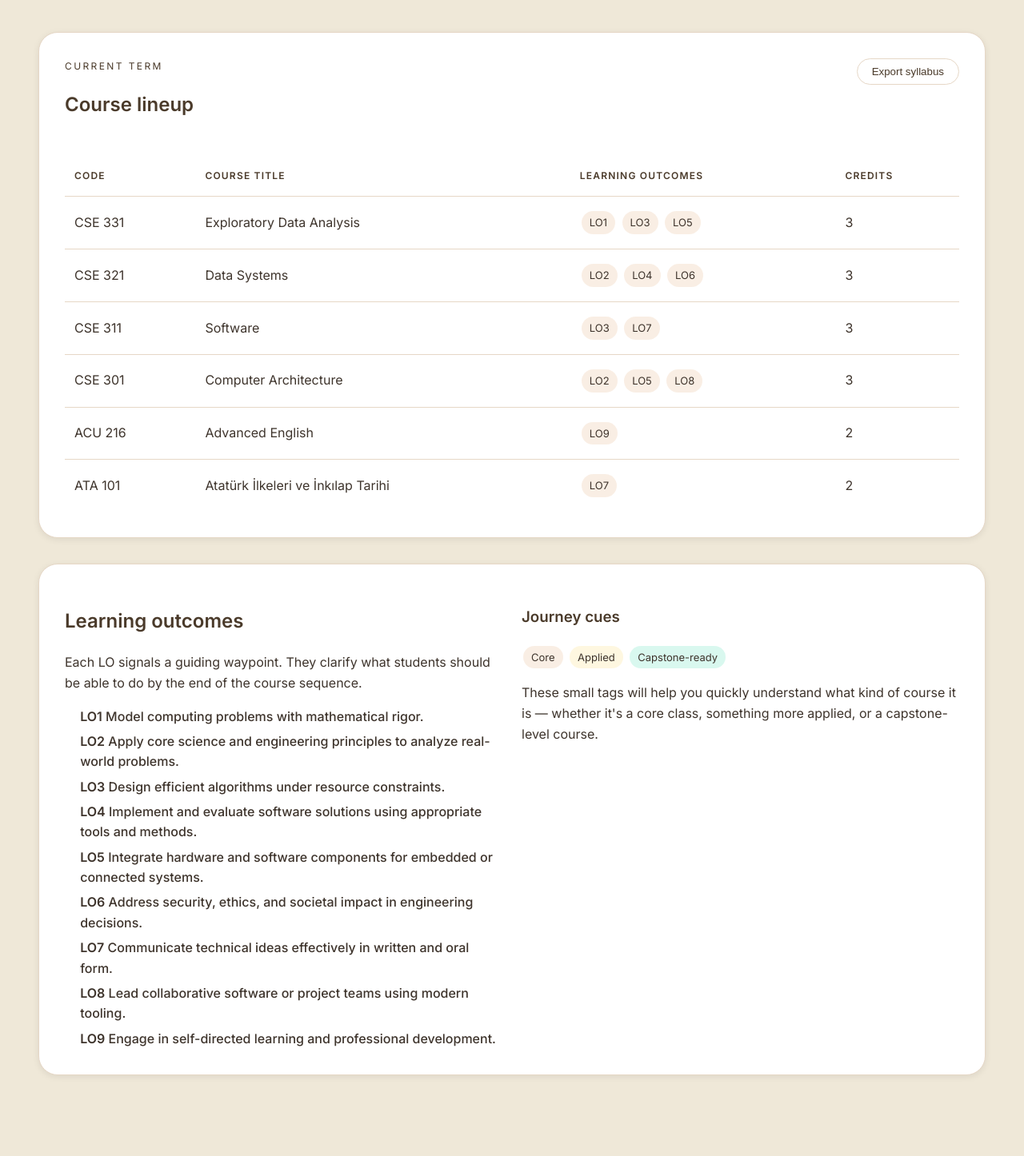
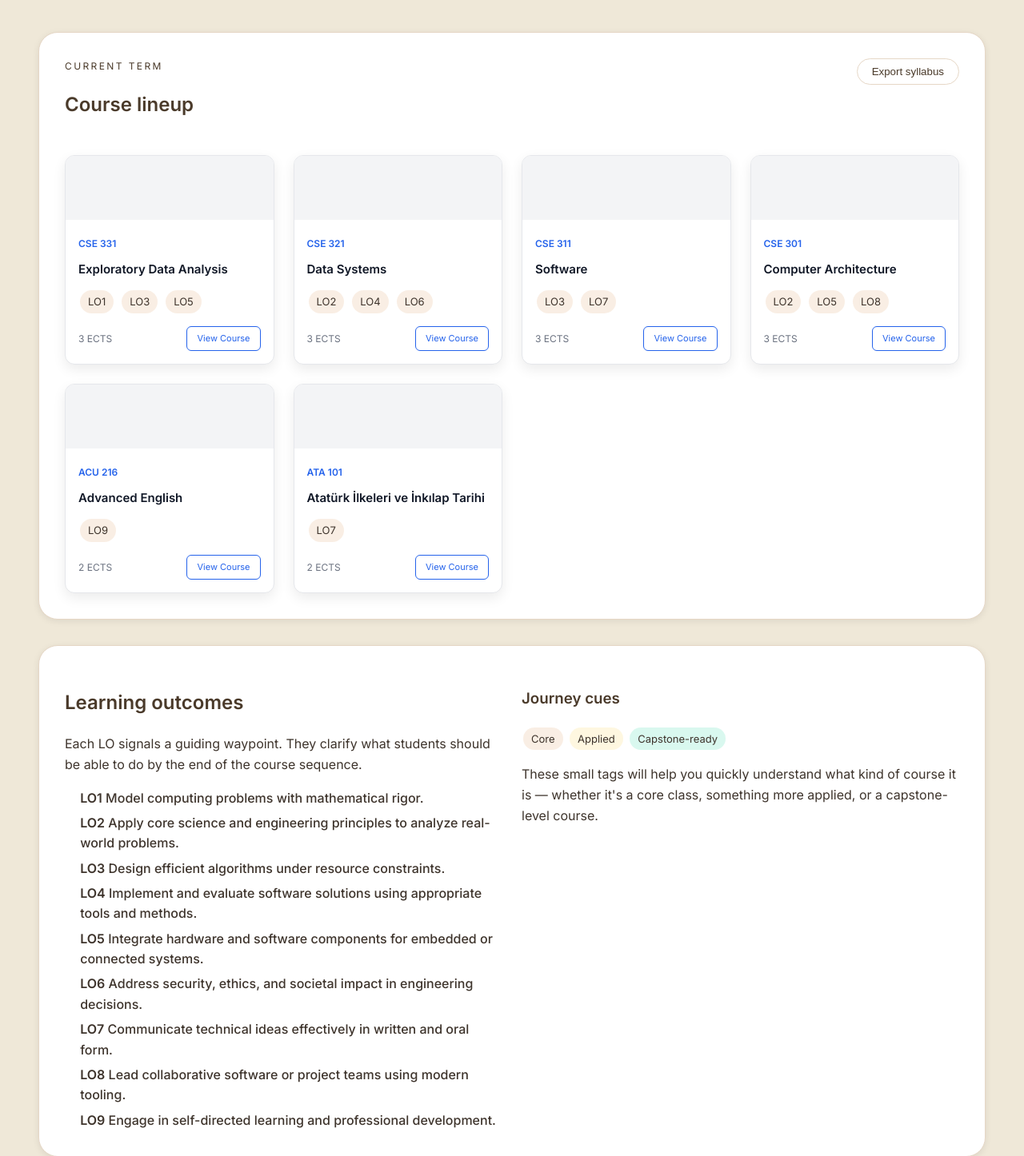
Before and after one commit to UmutBerkKarakurt/Pathwise, a Django app: page /courses/ in a window 1280 px wide. Shown: the part 339-1785 px from the top of the page at 80% size. Run offline with Django 4.2, Linux system fonts and the light colour scheme.

Commit message:
Add software course page and hide hero section

```diff
--- /dev/null
+++ b/core/static/css/courses.css
@@ -0,0 +1,70 @@
+/* 🔥 GRID – YAN YANA OLAYI BURASI */
+.courses-grid {
+    display: grid;
+    grid-template-columns: repeat(auto-fill, minmax(260px, 1fr));
+    gap: 24px;
+}
+
+/* TEK TEK BEYAZ KUTULAR */
+.course-card {
+    background: #ffffff;
+    border-radius: 12px;
+    border: 1px solid #e5e7eb;
+    box-shadow: 0 6px 16px rgba(0,0,0,0.08);
+    overflow: hidden;
+}
+
+/* ÜST RENKLİ ALAN */
+.course-cover {
+    height: 80px;
+    background: #f3f4f6;
+}
+
+/* KART İÇİ */
+.course-content {
+    padding: 16px;
+}
+
+/* DERS KODU */
+.course-code {
+    font-size: 12px;
+    color: #2563eb;
+    font-weight: 600;
+}
+
+/* DERS ADI */
+.course-title {
+    font-size: 15px;
+    font-weight: 600;
+    margin: 8px 0 12px;
+    color: #111827;
+}
+
+/* LO’LAR */
+.course-los {
+    display: flex;
+    flex-wrap: wrap;
+    gap: 6px;
+    margin-bottom: 14px;
+}
+
+/* ALT KISIM */
+.course-footer {
+    display: flex;
+    justify-content: space-between;
+    align-items: center;
+}
+
+.credits {
+    font-size: 12px;
+    color: #6b7280;
+}
+
+.course-btn {
+    font-size: 11px;
+    padding: 6px 12px;
+    border-radius: 6px;
+    border: 1px solid #2563eb;
+    color: #2563eb;
+    text-decoration: none;
+}
--- a/core/templates/core/base.html
+++ b/core/templates/core/base.html
@@ -9,6 +9,9 @@
     <link rel="preconnect" href="https://fonts.gstatic.com" crossorigin>
     <link href="https://fonts.googleapis.com/css2?family=Inter:wght@400;500;600&display=swap" rel="stylesheet">
     <link rel="stylesheet" href="{% static 'css/style.css' %}">
+    {% load static %}
+    <link rel="stylesheet" href="{% static 'css/courses.css' %}">
+
 </head>
 <body>
     <div class="sky-gradient"></div>
@@ -35,6 +38,7 @@
         </div>
     </header>
 
+    {% block hero %}
     <section class="hero">
         <div>
             <p class="eyebrow">{% block eyebrow %}Guiding every step of the journey{% endblock %}</p>
@@ -42,6 +46,7 @@
             <p class="lead">{% block page_lead %}Monitor progress, outcomes, and student success across the Computer Engineering program.{% endblock %}</p>
         </div>
     </section>
+    {% endblock %}
 
     <main class="page-container">
         {% block content %}{% endblock %}
--- a/core/templates/core/courses.html
+++ b/core/templates/core/courses.html
@@ -3,9 +3,12 @@
 {% block title %}Courses · Pathwise{% endblock %}
 {% block eyebrow %}Course compass{% endblock %}
 {% block page_title %}Courses & learning outcomes{% endblock %}
-{% block page_lead %}An easy-to-navigate overview of courses and what students are expected to learn from them.{% endblock %}
+{% block page_lead %}
+An easy-to-navigate overview of courses and what students are expected to learn from them.
+{% endblock %}
 
 {% block content %}
+
 <section class="card">
     <header class="section-header">
         <div>
@@ -14,34 +17,49 @@
         </div>
         <button class="ghost-btn">Export syllabus</button>
     </header>
-    <div class="table-wrapper">
-        <table class="clean-table">
-            <thead>
-                <tr>
-                    <th>Code</th>
-                    <th>Course title</th>
-                    <th>Learning outcomes</th>
-                    <th>Credits</th>
-                </tr>
-            </thead>
-            <tbody>
-                {% for course in courses %}
-                <tr>
-                    <td>{{ course.code }}</td>
-                    <td>{{ course.title }}</td>
-                    <td>
-                        {% for lo in course.los %}
+
+    <!-- 🔽 DERS KARTLARI -->
+    <div class="courses-grid">
+
+        {% for course in courses %}
+        <div class="course-card">
+
+            <!-- ÜST RENKLİ ALAN -->
+            <div class="course-cover"></div>
+
+            <!-- BEYAZ KUTU İÇERİK -->
+            <div class="course-content">
+
+                <span class="course-code">{{ course.code }}</span>
+
+                <h3 class="course-title">
+                    {{ course.title }}
+                </h3>
+
+                <!-- LEARNING OUTCOMES -->
+                <div class="course-los">
+                    {% for lo in course.los %}
                         <span class="chip">LO{{ lo }}</span>
-                        {% endfor %}
-                    </td>
-                    <td>{{ course.credits }}</td>
-                </tr>
-                {% endfor %}
-            </tbody>
-        </table>
+                    {% endfor %}
+                </div>
+
+                <!-- ALT BİLGİ -->
+                <div class="course-footer">
+                    <span class="credits">{{ course.credits }} ECTS</span>
+                    <a href="{% url 'software' %}" class="course-btn">
+                         View Course
+                    </a>
+
+                </div>
+
+            </div>
+        </div>
+        {% endfor %}
+
     </div>
 </section>
 
+<!-- ALT AÇIKLAMA KISMI AYNI KALDI -->
 <section class="card split">
     <div>
         <h2>Learning outcomes</h2>
@@ -62,6 +80,7 @@
             <li><strong>LO9</strong> Engage in self-directed learning and professional development.</li>
         </ul>
     </div>
+
     <div>
         <h3>Journey cues</h3>
         <div class="legend">
@@ -69,7 +88,10 @@
             <span class="chip soft">Applied</span>
             <span class="chip accent">Capstone-ready</span>
         </div>
-        <p>These small tags will help you quickly understand what kind of course it is — whether it's a core class, something more applied, or a capstone-level course.</p>
+        <p>
+            These small tags will help you quickly understand what kind of course it is — whether it's a core class, something more applied, or a capstone-level course.
+        </p>
     </div>
 </section>
+
 {% endblock %}
--- a/core/urls.py
+++ b/core/urls.py
@@ -10,4 +10,5 @@ urlpatterns = [
     path("students/", views.students, name="students"),
     path("home/", views.home, name="home"),
     path("ace/", views.ace, name="ace"),
+    path("software/", views.software, name="software"),
 ]
--- a/core/views.py
+++ b/core/views.py
@@ -1,4 +1,5 @@
 from django.shortcuts import render
+from django.http import HttpResponse
 
 
 def home(request):
@@ -44,21 +45,25 @@ def dashboard(request):
             "progress": 0,
         },
     ]
+
     attendance_trend = [
         {"label": "Laboratories", "delta": "+3.2%", "spark": "spark-1"},
         {"label": "Core lectures", "delta": "+1.4%", "spark": "spark-2"},
         {"label": "Project reviews", "delta": "-0.8%", "spark": "spark-3"},
     ]
+
     upcoming_milestones = [
         {"title": "Data Analysis assignment", "time": "Week 6"},
         {"title": "Group Project presentation", "time": "Week 9"},
         {"title": "Vocabulary quiz", "time": "Week 12"},
     ]
+
     context = {
         "cohorts": cohorts,
         "attendance_trend": attendance_trend,
         "upcoming_milestones": upcoming_milestones,
     }
+
     return render(request, "core/dashboard.html", context)
 
 
@@ -71,16 +76,19 @@ def courses(request):
         {"code": "ACU 216", "title": "Advanced English", "los": ["9"], "credits": 2},
         {"code": "ATA 101", "title": "Atatürk İlkeleri ve İnkılap Tarihi", "los": ["7"], "credits": 2},
     ]
+
     learning_outcomes = [
         {"code": "LO1", "description": "Model computing problems with mathematical rigor."},
         {"code": "LO3", "description": "Design efficient algorithms under resource constraints."},
         {"code": "LO5", "description": "Integrate hardware/software for embedded solutions."},
         {"code": "LO8", "description": "Lead collaborative software projects with modern tooling."},
     ]
+
     context = {
         "courses": courses_data,
         "learning_outcomes": learning_outcomes,
     }
+
     return render(request, "core/courses.html", context)
 
 
@@ -107,7 +115,6 @@ def outcomes(request):
         "Bitirme projesi için PO5 kapsamındaki hedefleri netleştirip paylaşıyoruz.",
     ]
 
-    # PO başlıkları (matrix tablosunun üstündeki sütun isimleri)
     po_headers = ["PO1", "PO2", "PO3", "PO4", "PO5"]
 
     context = {
@@ -116,6 +123,7 @@ def outcomes(request):
         "actions": actions,
         "po_headers": po_headers,
     }
+
     return render(request, "core/outcomes.html", context)
 
 
@@ -127,6 +135,7 @@ def students(request):
         "attendance": "92%",
         "credits": 96,
     }
+
     current_courses = [
         {"title": "CSE 331 · Exploratory Data Analysis", "grade": "AA", "attendance": "95%"},
         {"title": "CSE 321 · Data Systems", "grade": "BA", "attendance": "90%"},
@@ -135,21 +144,25 @@ def students(request):
         {"title": "ACU 216 · Advanced English", "grade": "BB", "attendance": "85%"},
         {"title": "ATA 101 · Atatürk İlkeleri ve İnkılap Tarihi", "grade": "AA", "attendance": "90%"},
     ]
+
     attendance_summary = [
         {"label": "Lectures", "value": "96%", "spark": "spark-2"},
         {"label": "Laboratories", "value": "91%", "spark": "spark-1"},
         {"label": "Project reviews", "value": "88%", "spark": "spark-3"},
     ]
+
     advisor_notes = [
         "Schedule systems lab observation · Week 7",
         "Share ethics case feedback · Week 8",
         "Review internship proposal · Week 10",
     ]
+
     timeline = [
         {"title": "Capstone sprint demo", "meta": "Scored 4.6 / 5 rubric · Feb 12"},
         {"title": "Industry mentor session", "meta": "Focus on embedded safety · Feb 6"},
         {"title": "Attendance alert cleared", "meta": "Recovered to 92% · Jan 24"},
     ]
+
     context = {
         "student": student_profile,
         "current_courses": current_courses,
@@ -157,4 +170,9 @@ def students(request):
         "advisor_notes": advisor_notes,
         "timeline": timeline,
     }
+
     return render(request, "core/students.html", context)
+
+
+def software(request):
+    return render(request, "core/lectures/software.html")
```
Also changed, not shown: core/templates/core/lectures/software.html (added, +65 -0 lines).
